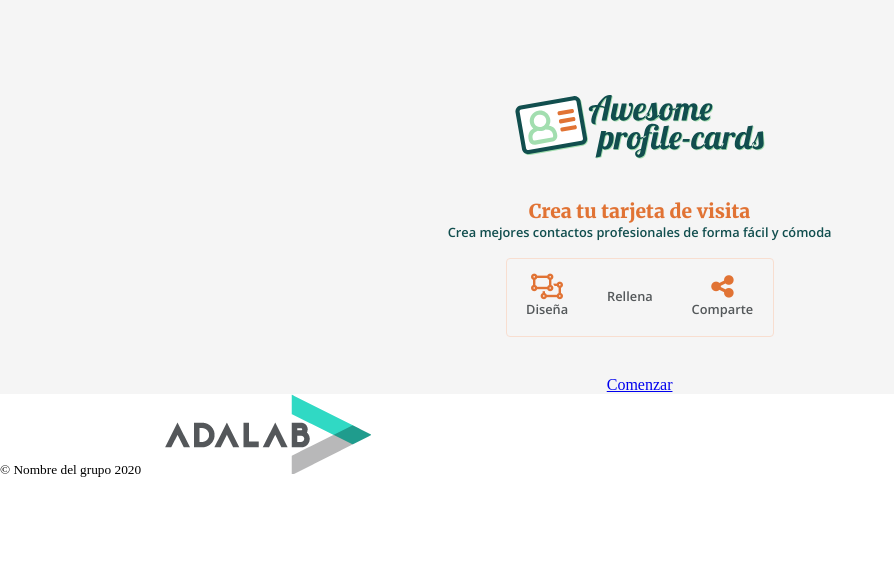
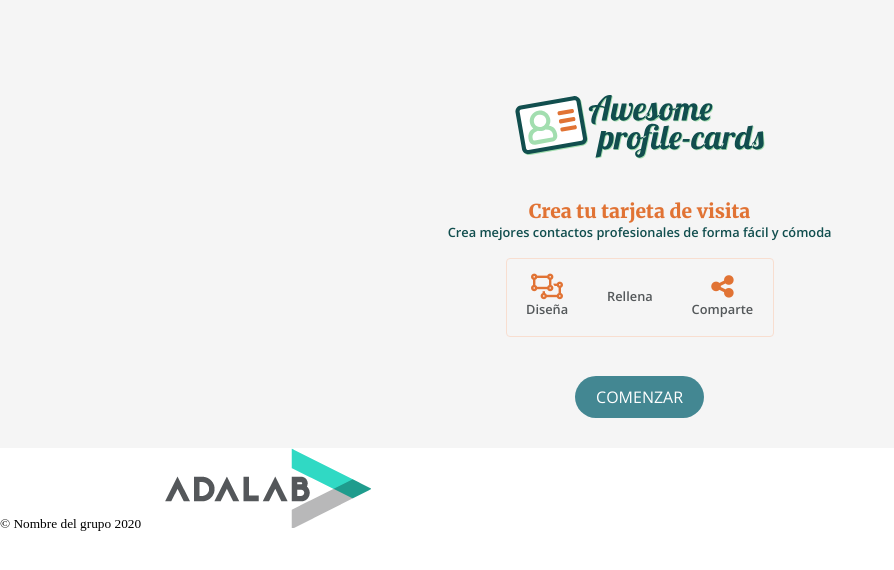
Before and after one commit to anaguerraabaroa/ProfileCards, a website: page src/html/index.html in a window 1280 px wide. Shown: the whole page, without its empty margins (0-894 px from the left). Drawn offline with nearby package versions, Linux system fonts and the light colour scheme; files that its build step writes are made by us from their sources; some icons are missing; files whose address does not match are found by name.

Commit message:
Add mainLanding.scss without mediaqueries

```diff
--- a/src/scss/layout/_mainLanding.scss
+++ b/src/scss/layout/_mainLanding.scss
@@ -51,4 +51,20 @@
       color: $colorSecondary;
     }
   }
+
+  &__link {
+    width: 129px;
+    background-color: $colorPal1Medium;
+    padding: 10px 20px 10px 20px;
+    border-radius: 21px;
+    margin-bottom: 30px;
+
+    &--text {
+      text-decoration: none;
+      color: $colorWhite;
+      text-transform: uppercase;
+      font-family: $fontPrimary;
+      font-size: 16px;
+    }
+  }
 }
```
